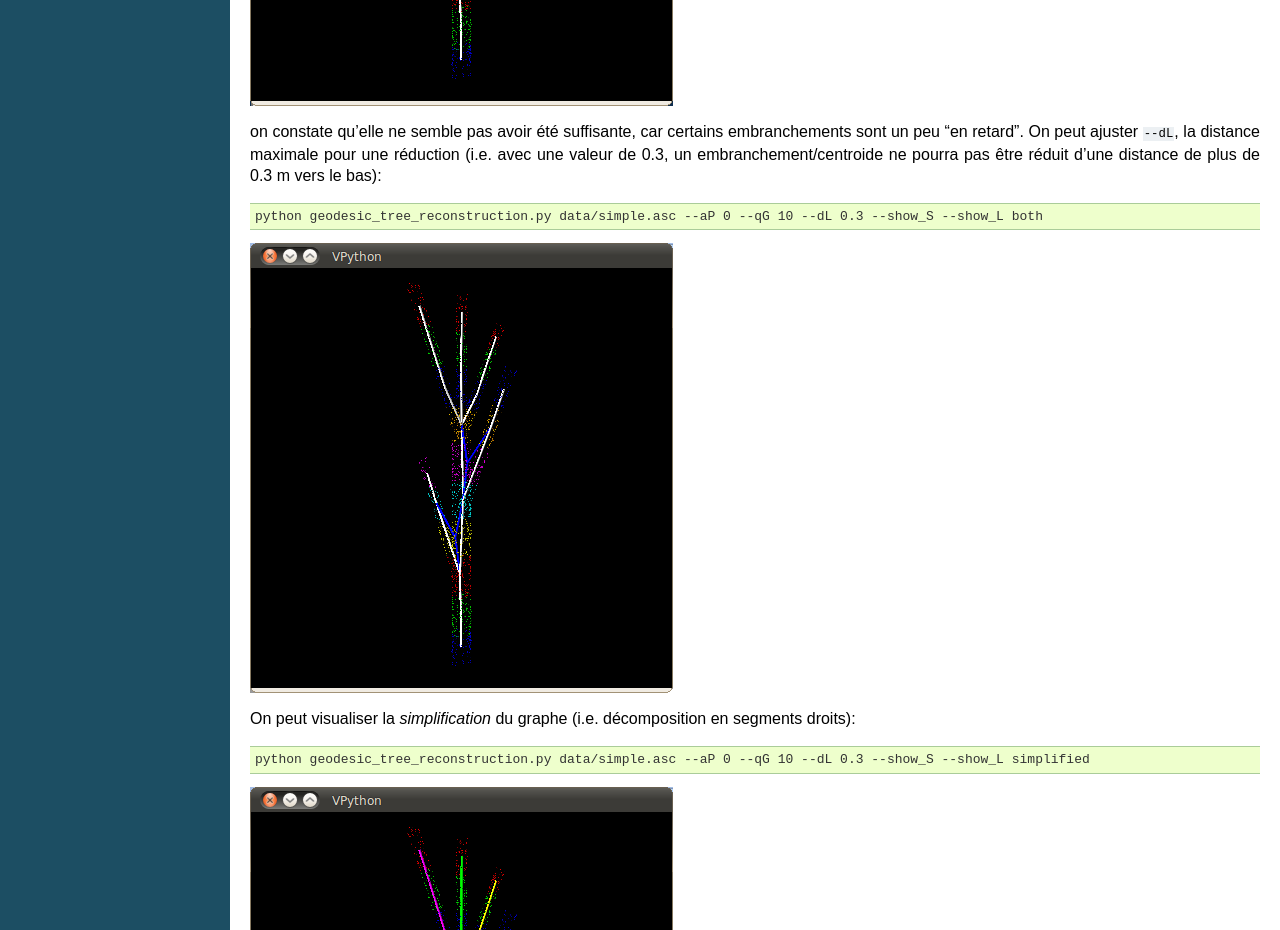
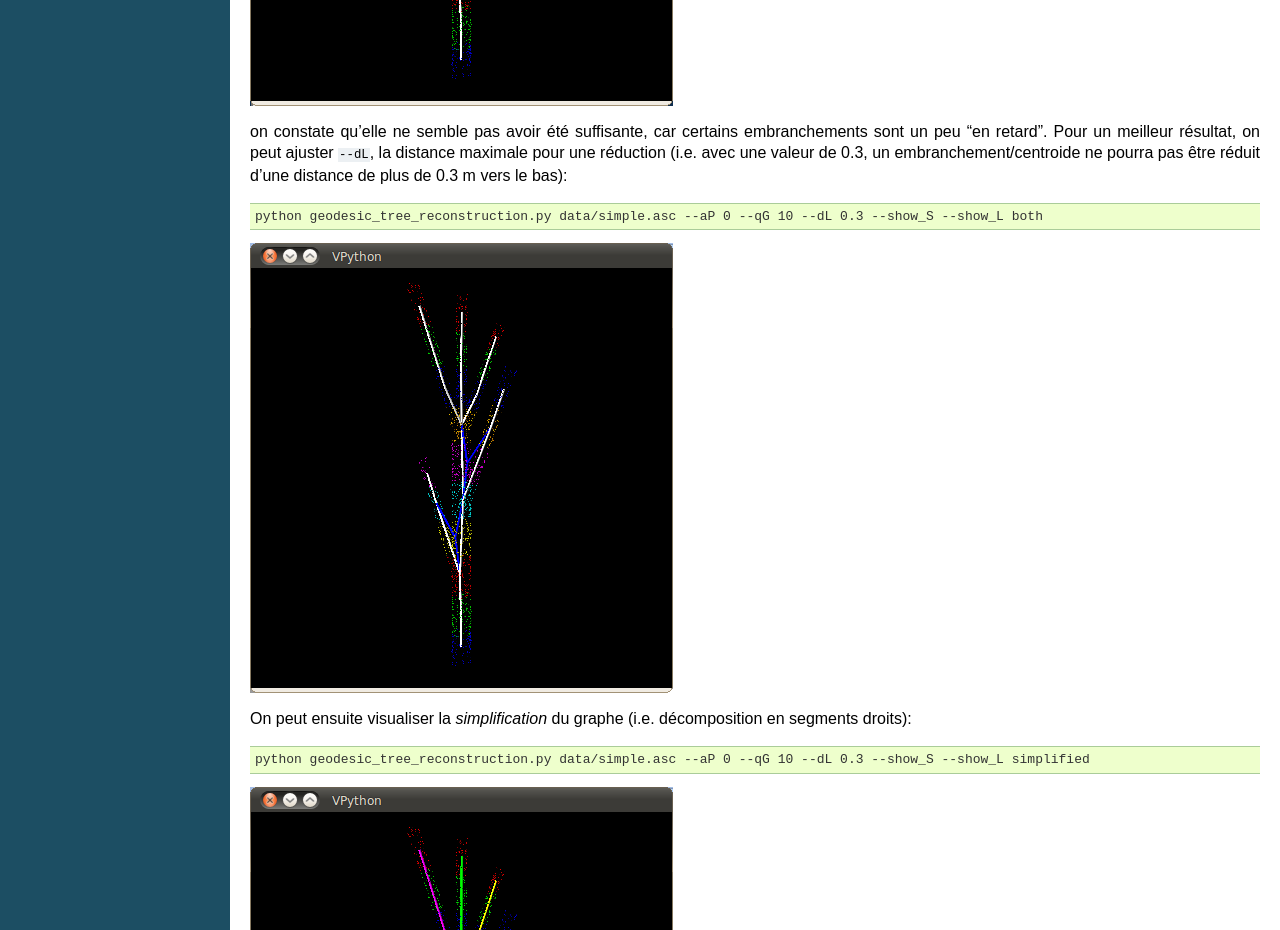
Before and after one commit to cjauvin/iqaff_lidar, a plain HTML site: page simple.html in a window 1280 px wide. Shown: the part 2340-3270 px from the top of the page. Drawn offline with Linux system fonts and the light colour scheme; a script that the page names is missing.

Commit message:
slight modifs

```diff
--- a/simple.html
+++ b/simple.html
@@ -80,14 +80,14 @@ processus de réduction (<tt class="docutils literal"><span class="pre">--show_L
 <div class="highlight-python"><pre>python geodesic_tree_reconstruction.py data/simple.asc --aP 0 --qG 10 --show_S --show_L both</pre>
 </div>
 <img src="_images/simple/Lboth1.png" /><p>on constate qu&#8217;elle ne semble pas avoir été suffisante, car certains
-embranchements sont un peu &#8220;en retard&#8221;. On peut ajuster <tt class="docutils literal"><span class="pre">--dL</span></tt>, la
-distance maximale pour une réduction (i.e. avec une valeur de 0.3, un
-embranchement/centroide ne pourra pas être réduit d&#8217;une distance de
-plus de 0.3 m vers le bas):</p>
+embranchements sont un peu &#8220;en retard&#8221;. Pour un meilleur résultat, on
+peut ajuster <tt class="docutils literal"><span class="pre">--dL</span></tt>, la distance maximale pour une réduction
+(i.e. avec une valeur de 0.3, un embranchement/centroide ne pourra pas
+être réduit d&#8217;une distance de plus de 0.3 m vers le bas):</p>
 <div class="highlight-python"><pre>python geodesic_tree_reconstruction.py data/simple.asc --aP 0 --qG 10 --dL 0.3 --show_S --show_L both</pre>
 </div>
-<img src="_images/simple/Lboth2.png" /><p>On peut visualiser la <cite>simplification</cite> du graphe (i.e. décomposition
-en segments droits):</p>
+<img src="_images/simple/Lboth2.png" /><p>On peut ensuite visualiser la <cite>simplification</cite> du graphe
+(i.e. décomposition en segments droits):</p>
 <div class="highlight-python"><pre>python geodesic_tree_reconstruction.py data/simple.asc --aP 0 --qG 10 --dL 0.3 --show_S --show_L simplified</pre>
 </div>
 <img src="_images/simple/Lsimplified1.png" /><p>On note cependant que certains segments n&#8217;ont pas été correctement
```
Also changed, not shown: _sources/simple.txt.
